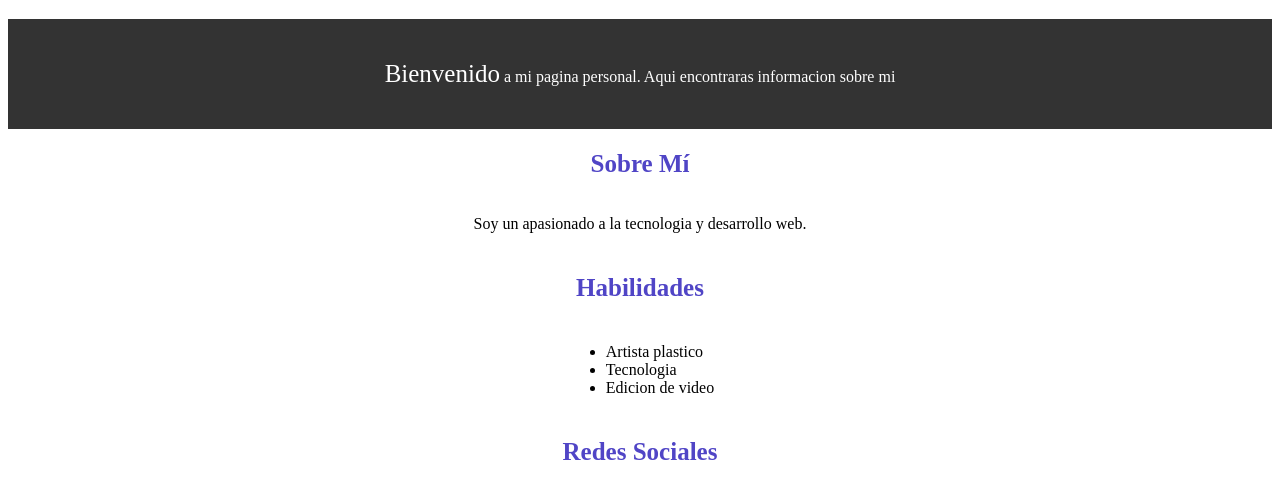
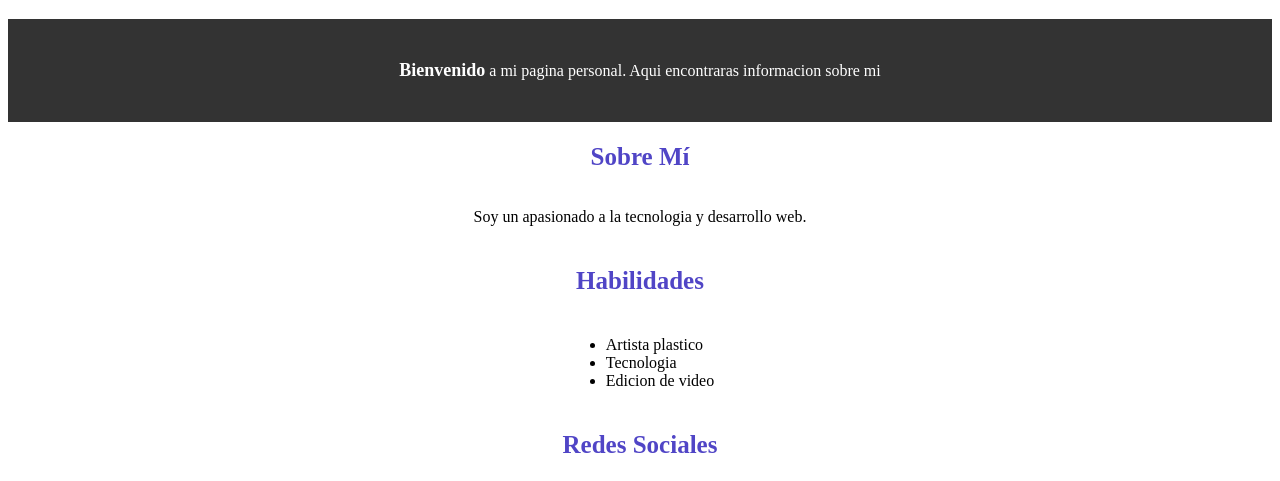
Before and after one commit to Stiiven3/Funval-G4, a plain HTML site: page index.html in a window 1280 px wide. Shown: the part 319-800 px from the top of the page. Drawn offline with Linux system fonts and the light colour scheme.

Commit message:
Practica Completa- Ticket 03

```diff
--- a/index.html
+++ b/index.html
@@ -3,7 +3,9 @@
 <head>
     <meta charset="UTF-8">
     <meta name="viewport" content="width=device-width, initial-scale=1.0">
+
   <link rel="stylesheet" href="./style.css">
+
     <title>Practica calificada</title>
 </head>
 <body>
@@ -13,7 +15,7 @@
     </header>
 
     <div class="SBIEN">
-        <p><span class="B">Bienvenido</span> a mi pagina personal. Aqui encontraras informacion sobre mi</p>
+        <p><strong class="B">Bienvenido</strong> a mi pagina personal. Aqui encontraras informacion sobre mi</p>
     </div>
 
     <section class="Mi">
--- a/style.css
+++ b/style.css
@@ -13,7 +13,7 @@ header{
 }
 
 .B{
-    font-size:25px ;
+    font-size:18px ;
 }
 .SBIEN{
 
```
